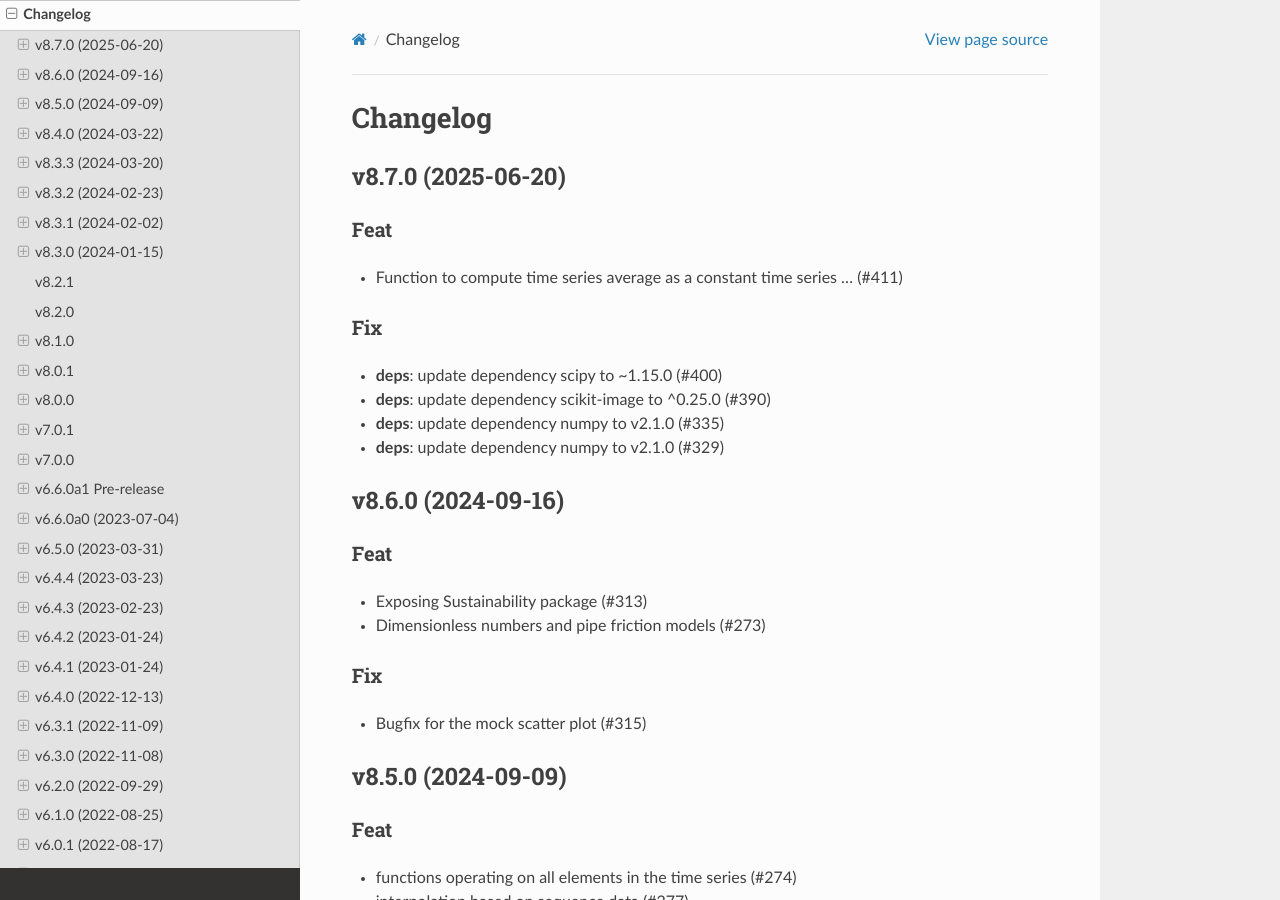
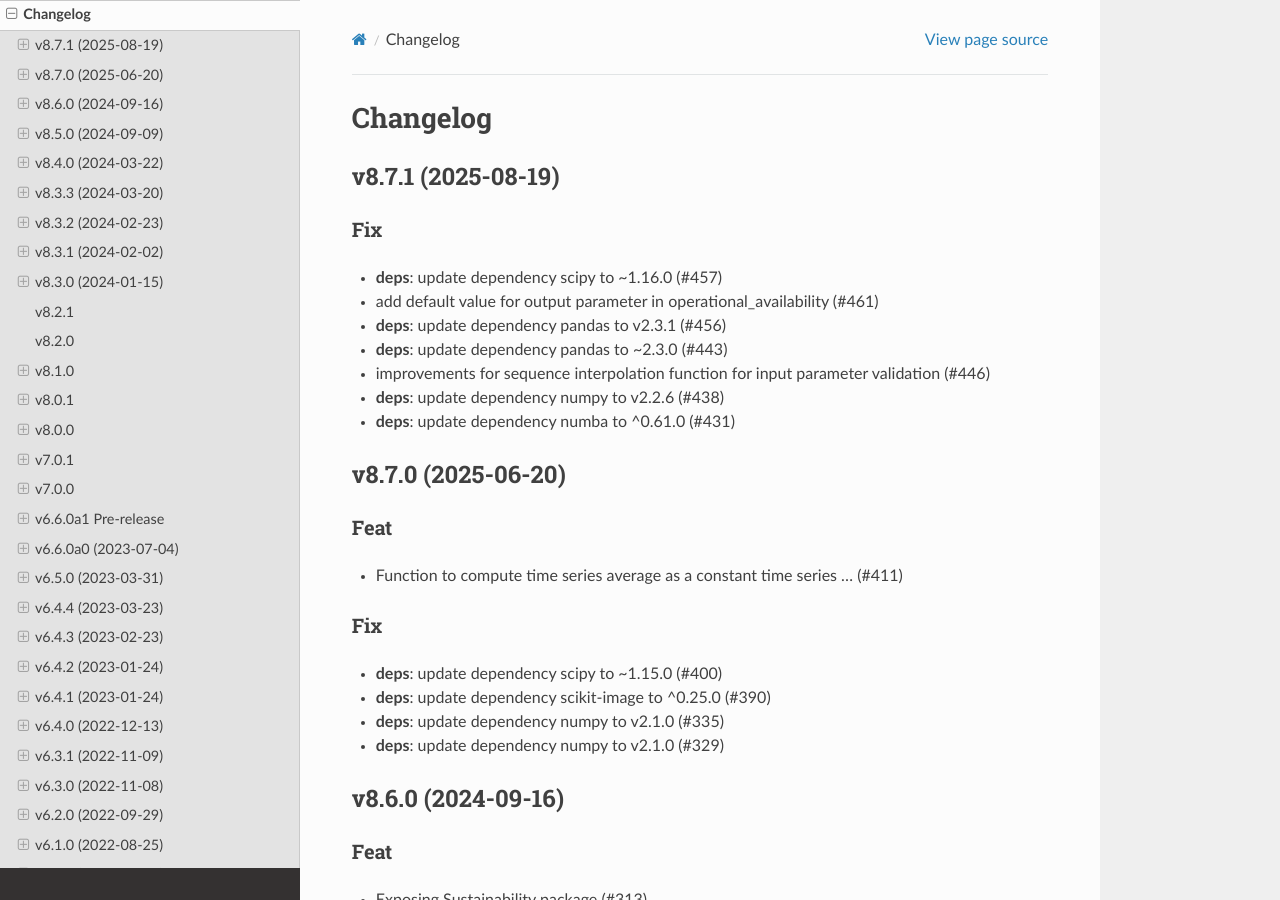
Before and after one commit to cognitedata/indsl, a Sphinx documentation site: the page built from docs-source/source/CHANGELOG.md, in a window 1280 px wide and 900 px high. Built offline with Sphinx 7.4.7 and the Read the Docs theme 3.1.0, drawn with Linux system fonts in a browser that asks for light colours; pages that are not in the unit, such as notebooks, are missing from menus.

Commit message:
docs: update CHANGELOG.md

```diff
--- a/docs-source/source/CHANGELOG.md
+++ b/docs-source/source/CHANGELOG.md
@@ -1,4 +1,16 @@
 # Changelog
+## v8.7.1 (2025-08-19)
+
+### Fix
+
+- **deps**: update dependency scipy to ~1.16.0 (#457)
+- add default value for output parameter in operational_availability (#461)
+- **deps**: update dependency pandas to v2.3.1 (#456)
+- **deps**: update dependency pandas to ~2.3.0 (#443)
+- improvements for sequence interpolation function for input parameter validation (#446)
+- **deps**: update dependency numpy to v2.2.6 (#438)
+- **deps**: update dependency numba to ^0.61.0 (#431)
+
 ## v8.7.0 (2025-06-20)
 
 ### Feat
```
